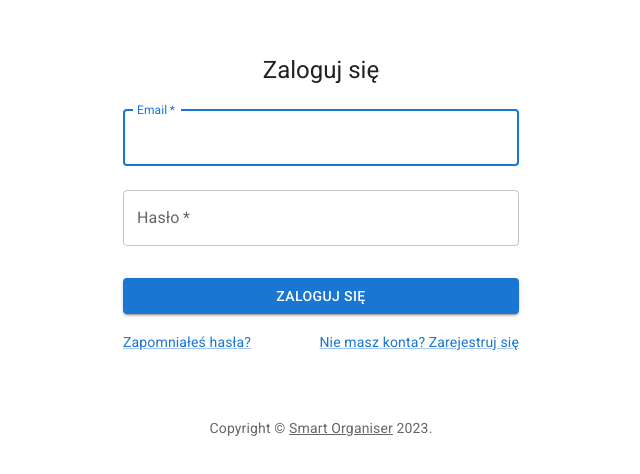
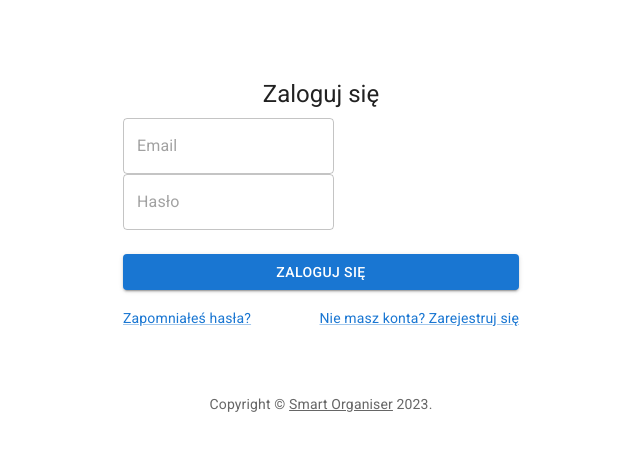
Before and after one commit to MarcinSQL/Smart-Organiser, a React (Create React App) app: page / in a window 1280 px wide. Shown: the part 138-612 px from the top of the page, without its empty margins (319-959 px from the left). Built offline with nearby package versions, Linux system fonts and the light colour scheme.

Commit message:
SO-2: Separate Logic from View SingIn module

```diff
--- a/package.json
+++ b/package.json
@@ -5,6 +5,7 @@
   "dependencies": {
     "@emotion/react": "^11.11.1",
     "@emotion/styled": "^11.11.0",
+    "@hookform/resolvers": "^3.3.1",
     "@mui/material": "^5.14.11",
     "@testing-library/jest-dom": "^5.14.1",
     "@testing-library/react": "^13.0.0",
@@ -19,7 +20,8 @@
     "react-router-dom": "^6.16.0",
     "react-scripts": "5.0.1",
     "typescript": "^4.4.2",
-    "web-vitals": "^2.1.0"
+    "web-vitals": "^2.1.0",
+    "yup": "^1.3.2"
   },
   "scripts": {
     "start": "react-scripts start",
--- a/src/App.tsx
+++ b/src/App.tsx
@@ -1,10 +1,28 @@
 import React from "react";
+import { createBrowserRouter, RouterProvider } from "react-router-dom";
 import SignIn from "./modules/views/authorization/SignIn";
+import SingUp from './modules/views/authorization/SingUp';
+import Password from './modules/views/authorization/Password';
+
+const router = createBrowserRouter([
+  {
+    path: "/",
+    element: <SignIn />
+  },
+  {
+    path: "/singup",
+    element: <SingUp />
+  },
+  {
+    path: "/password",
+    element: <Password />
+  }
+])
 
 function App() {
   return (
     <React.Fragment>
-      <SignIn />
+      <RouterProvider router={router} />
     </React.Fragment>
   );
 }
--- a/src/index.tsx
+++ b/src/index.tsx
@@ -1,33 +1,15 @@
 import React from 'react';
 import ReactDOM from 'react-dom/client';
-import { createBrowserRouter, RouterProvider } from "react-router-dom";
 import './index.css';
 import App from './App';
 import reportWebVitals from './reportWebVitals';
-import SingUp from './modules/views/authorization/SingUp';
-import Password from './modules/views/authorization/Password';
-
-const router = createBrowserRouter([
-  {
-    path: "/",
-    element: <App />
-  },
-  {
-    path: "/singup",
-    element: <SingUp />
-  },
-  {
-    path: "/password",
-    element: <Password />
-  }
-])
 
 const root = ReactDOM.createRoot(
   document.getElementById('root') as HTMLElement
 );
 root.render(
   <React.StrictMode>
-    <RouterProvider router={router} />
+    <App />
   </React.StrictMode>
 );
 
--- /dev/null
+++ b/src/modules/components/TextInput.tsx
@@ -0,0 +1,39 @@
+import { Controller } from "react-hook-form";
+import { Typography, TextField } from "@mui/material";
+
+interface ITextInput {
+  control: any;
+  name: string;
+  label: string;
+  type: string;
+  defaultValue?: string;
+  disabled?: boolean;
+}
+
+export default function TextInput(props: ITextInput) {
+  const { control, name, label, defaultValue, type, disabled } = props;
+  return (
+    <Controller
+      name={name}
+      defaultValue={defaultValue || ""}
+      control={control}
+      render={({ field, fieldState }) => (
+        <>
+          <TextField
+            disabled={disabled}
+            {...field}
+            type={type}
+            placeholder={label}
+            size="medium"
+            error={!!fieldState.error}
+          />
+          {!!fieldState.error && (
+            <Typography color="error" fontWeight="light" variant="caption">
+              {fieldState.error.message}
+            </Typography>
+          )}
+        </>
+      )}
+    />
+  );
+}
--- a/src/modules/logic/authorization/SignIn.ts
+++ b/src/modules/logic/authorization/SignIn.ts
@@ -1,3 +1,22 @@
-export default function SignIn() {
+import * as yup from "yup";
+import { useForm, SubmitHandler } from "react-hook-form";
+import { yupResolver } from "@hookform/resolvers/yup";
 
-};
+interface IFormInput {
+  email: string;
+  password: string;
+}
+
+export default function signIn() {
+  let userSchema = yup.object().shape({
+    email: yup.string().email("Niepoprawny typ maila").required("Pole jest wymagane"),
+    password: yup.string().min(6, "Wymagane min 6 znaków").required("Pole jest wymagane"),
+  });
+
+  const { register, handleSubmit, control } = useForm<IFormInput>({
+    resolver: yupResolver(userSchema),
+  });
+  const onSubmit: SubmitHandler<IFormInput> = (data) => console.log(data);
+
+  return { register, handleSubmit, onSubmit, control };
+}
--- a/src/modules/views/authorization/SignIn.tsx
+++ b/src/modules/views/authorization/SignIn.tsx
@@ -1,6 +1,6 @@
 import * as React from "react";
 import ReactDOM from "react";
-import { useForm, SubmitHandler } from "react-hook-form";
+
 import Button from "@mui/material/Button";
 import CssBaseline from "@mui/material/CssBaseline";
 import TextField from "@mui/material/TextField";
@@ -10,19 +10,17 @@ import Box from "@mui/material/Box";
 import Typography from "@mui/material/Typography";
 import Container from "@mui/material/Container";
 import { createTheme, ThemeProvider } from "@mui/material/styles";
+
 import Copyright from "./Copyright";
+import signIn from "../../logic/authorization/signIn";
+import TextInput from "../../components/TextInput";
+
 
 const defaultTheme = createTheme();
 
-interface IFormInput {
-  email: string;
-  password: string;
-}
 
 export default function SignIn() {
-  const { register, handleSubmit } = useForm<IFormInput>();
-  const onSubmit: SubmitHandler<IFormInput> = (data) => console.log(data);
-
+  const { handleSubmit, register, onSubmit, control } = signIn();
   return (
     <ThemeProvider theme={defaultTheme}>
       <Container
@@ -53,26 +51,26 @@ export default function SignIn() {
             noValidate
             sx={{ mt: 1 }}
           >
-            <TextField
-              margin="normal"
+            <TextInput
+              control={control} type={""}
+              // margin="normal"
               required
-              fullWidth
-              id="email"
+              // fullWidth
+              // id="email"
               label="Email"
-              autoComplete="email"
-              autoFocus
-              {...register("email", {required: true})}
-            />
-            <TextField
-              margin="normal"
+              // autoComplete="email"
+              // autoFocus
+              {...register("email", { required: true })}            />
+            <TextInput
+              control={control}
+              // margin="normal"
               required
-              fullWidth
+              // fullWidth
               label="Hasło"
               type="password"
-              id="password"
-              autoComplete="current-password"
-              {...register("password", {required: true})}
-            />
+              // id="password"
+              // autoComplete="current-password"
+              {...register("password", { required: true })}            />
             <Button
               type="submit"
               fullWidth
```
Also changed, not shown: 1 other file (tests, documents, lock files or other folders).
